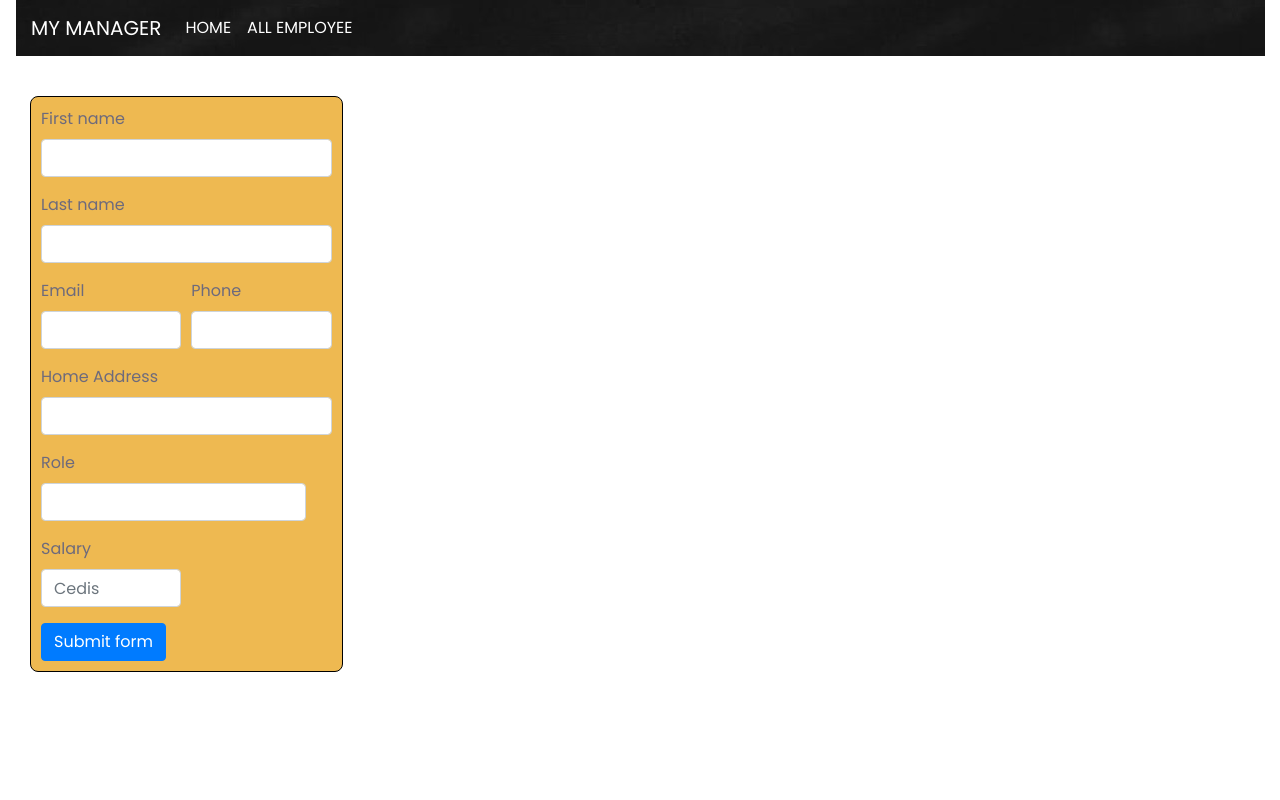
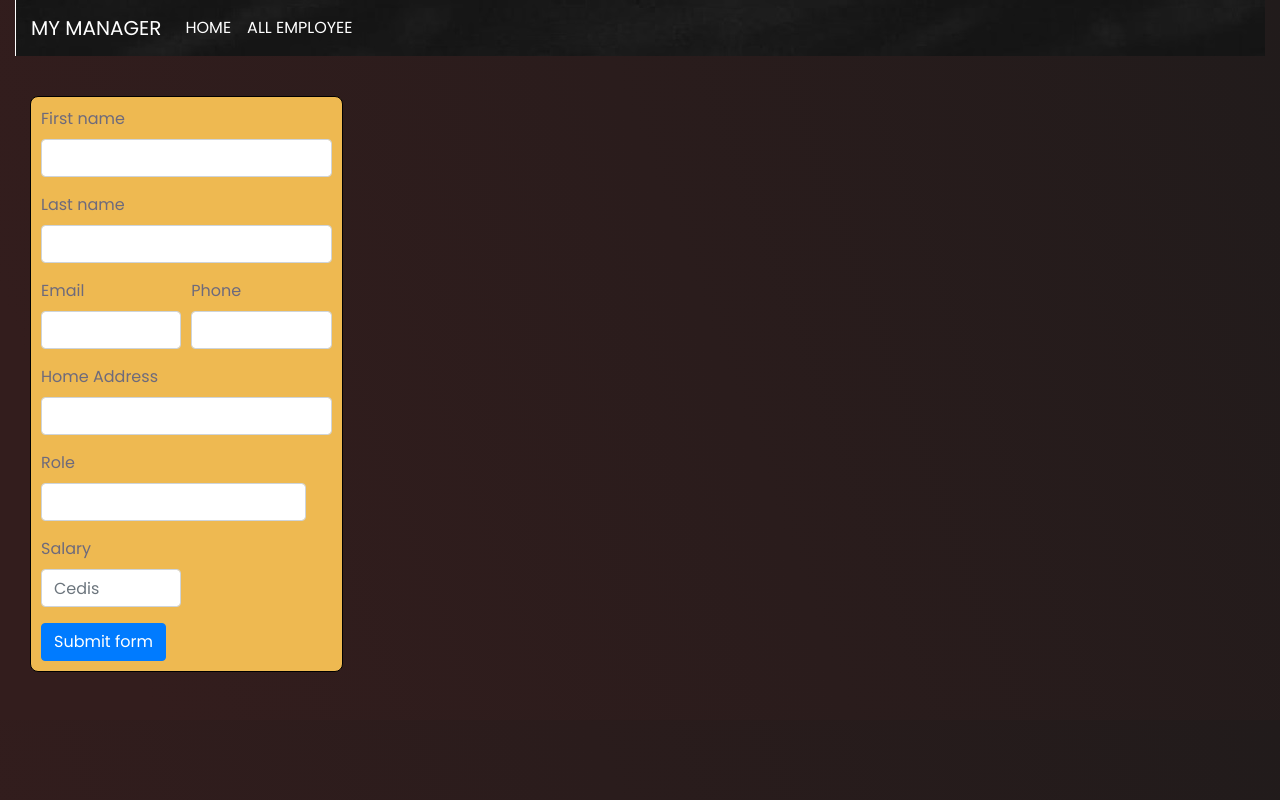
Before and after one commit to imoempire/my-manager-app, a React (Create React App) app: page / in a window 1280 px wide. Built offline with nearby package versions, Linux system fonts and the light colour scheme.

Commit message:
update background color

```diff
--- a/src/App.css
+++ b/src/App.css
@@ -102,7 +102,11 @@ body{
     margin: 0 0 var(--header-height) 0;
     font-family: var(--body-font);
     font-size: var(--normal-font-size);
-    background: white;
+    background: linear-gradient(
+    70deg,
+    #331D1D 10%,
+    #211B1B 100%
+  );
     color: var(--text-color);
 }
 
```
